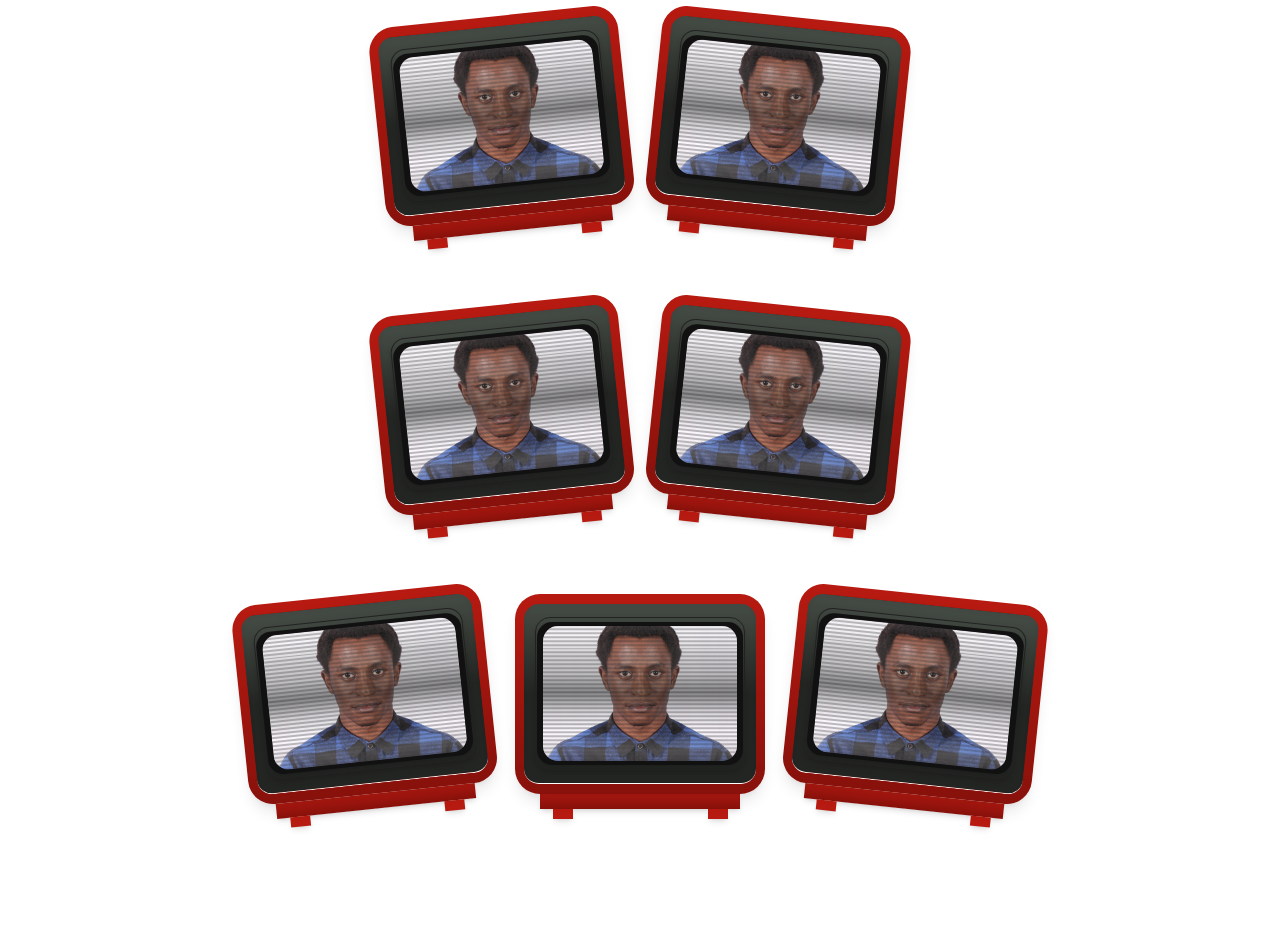
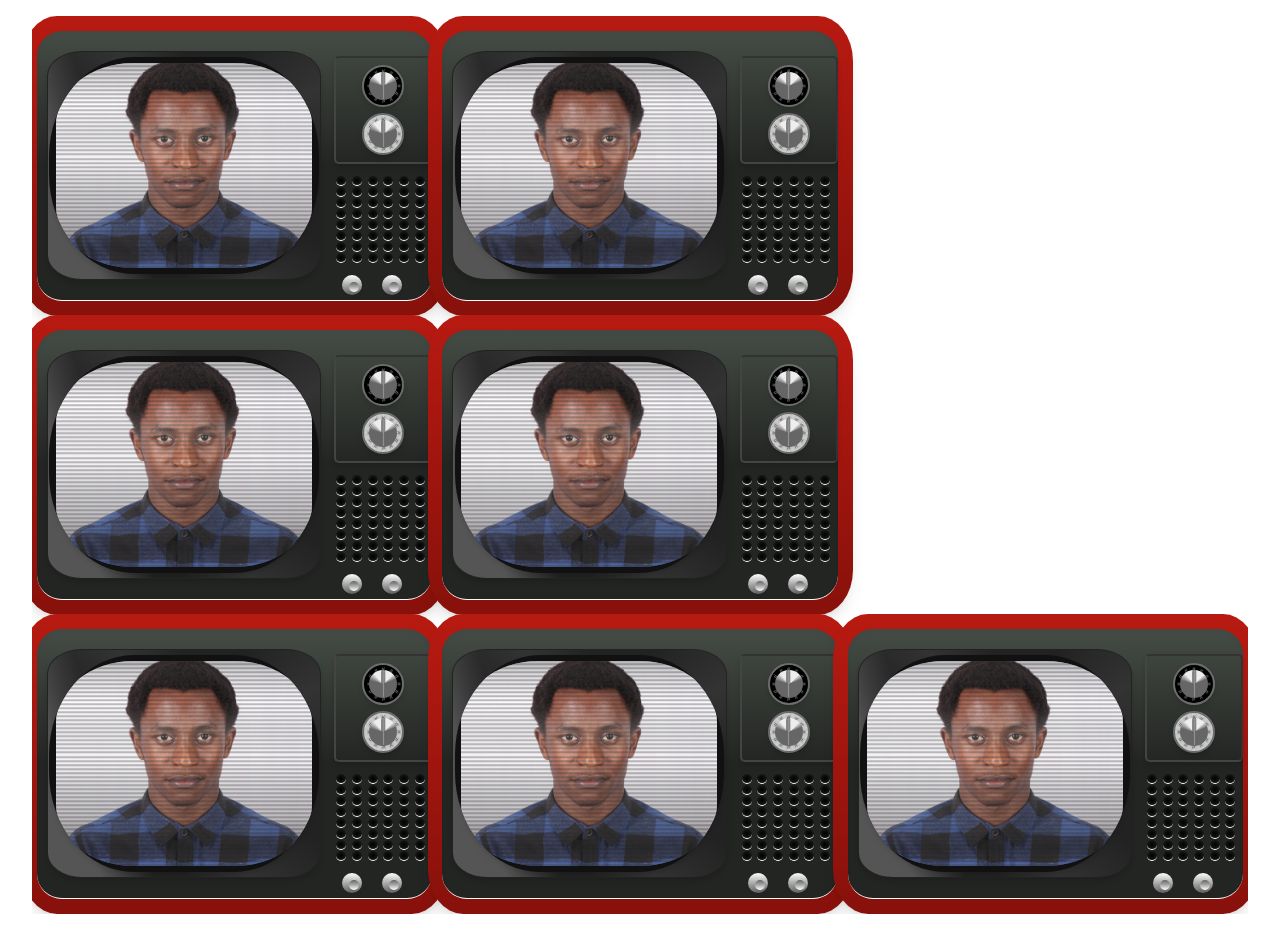
Before and after one commit to denismwangikimani/portfolio, a Next.js app: page / in a window 1280 px wide. Shown: the part 1840-2786 px from the top of the page. Before the commit the page ends 2755 px from the top, so only its background shows below. Built offline with nearby package versions, Linux system fonts and the light colour scheme.

Commit message:
feat: implement Footer component and integrate it into the homepage

```diff
--- a/src/components/RetroTVPortfolio.tsx
+++ b/src/components/RetroTVPortfolio.tsx
@@ -2,13 +2,16 @@
 
 import React, { useState } from "react";
 import { useRouter } from "next/navigation";
+import Image from "next/image";
+import TV from "./TV";
 
 const RetroTVPortfolio: React.FC = () => {
   const router = useRouter();
   const [hoveredTV, setHoveredTV] = useState<number | null>(null);
 
-  // Sample projects - replace with your actual projects
+  // Sample projects data structure
   const projects = [
+    // Top row (2 TVs)
     {
       id: 1,
       image: "/images/profile.jpg",
@@ -23,6 +26,7 @@ const RetroTVPortfolio: React.FC = () => {
       link: "/About",
       position: "top-right",
     },
+    // Middle row (2 TVs)
     {
       id: 3,
       image: "/images/profile.jpg",
@@ -37,6 +41,7 @@ const RetroTVPortfolio: React.FC = () => {
       link: "/About",
       position: "middle-right",
     },
+    // Bottom row (3 TVs)
     {
       id: 5,
       image: "/images/profile.jpg",
@@ -60,43 +65,29 @@ const RetroTVPortfolio: React.FC = () => {
     },
   ];
 
-  const handleTVClick = () => {
-    router.push("/About");
+  const handleTVClick = (link: string) => {
+    router.push(link);
   };
 
-  // Function to determine TV rotation based on position
-  const getTVRotation = (position: string) => {
-    if (position.includes("left")) return "-rotate-6";
-    if (position.includes("right")) return "rotate-6";
-    return "";
-  };
-
+  // Modified TV component that handles the media content
+  // Modified ProjectTV component that better integrates media with the TV screen
+  const ProjectTV: React.FC<{
+    project: (typeof projects)[0];
+  }> = ({ project }) => {
     return (
-    <div className="relative w-full min-h-screen bg-white py-16 px-4">
-      {/* Top row - 2 TVs */}
-      <div className="flex justify-center mb-16">
-        <div className="flex flex-wrap gap-6 justify-center max-w-6xl">
-          {projects
-            .filter((p) => p.position.startsWith("top"))
-            .map((project) => (
       <div
-                key={project.id}
-                className={`relative cursor-pointer transform ${getTVRotation(
-                  project.position
-                )} hover:scale-105 transition-transform duration-300`}
+        className="relative cursor-pointer"
         onMouseEnter={() => setHoveredTV(project.id)}
         onMouseLeave={() => setHoveredTV(null)}
-                onClick={handleTVClick}
+        onClick={() => handleTVClick(project.link)}
       >
-                <div className="television-container flex flex-col items-center z-[1]">
-                  <div className="television w-[250px] h-[200px] rounded-[25px] shadow-lg bg-gradient-to-b from-[#b71a11] to-[#88110b] flex justify-center items-center z-[2]">
-                    <div className="television-inner w-[93%] h-[90%] bg-gradient-to-b from-[#454c45] via-[#232522] to-[#232522] border-b border-white shadow-inner rounded-[15px] flex items-center justify-center overflow-hidden">
-                      <div className="television-screen-container border border-[#222] shadow-md rounded-[15px] w-[90%] h-[85%] overflow-hidden flex justify-center items-center">
-                        <div className="television-crt w-[99%] h-[95%] bg-[#111] shadow-md rounded-[15px] overflow-hidden flex justify-center items-center">
-                          <div className="television-screen bg-[#302d30] w-[95%] h-[95%] rounded-[15px] shadow-inner overflow-hidden relative">
-                            {hoveredTV === project.id ? (
+        {/* First render the TV */}
+        <div className="relative">
+          <TV
+            screenContent={
+              hoveredTV === project.id ? (
                 <video
-                                className="w-full h-full object-cover"
+                  className="w-full h-full object-cover rounded-[25px]"
                   autoPlay
                   muted
                   loop
@@ -104,150 +95,64 @@ const RetroTVPortfolio: React.FC = () => {
                   <source src={project.video} type="video/mp4" />
                 </video>
               ) : (
-                              <img
+                <Image
                   src={project.image}
                   alt={`Project ${project.id}`}
-                                className="w-full h-full object-cover"
+                  layout="fill"
+                  objectFit="cover"
+                  className="rounded-[25px]"
                 />
-                            )}
-                            <div className="noise absolute inset-0 z-[1] pointer-events-none bg-[linear-gradient(to_bottom,transparent,#aaa4,#8881,#6664,#4445,#2228,#4443,transparent),repeating-linear-gradient(transparent_0_2px,rgba(37,36,41,0.3)_2px_4px)] animate-scanlines"></div>
+              )
+            }
+          />
         </div>
       </div>
+    );
+  };
+
+  return (
+    <div className="w-full overflow-hidden">
+      {/* Stacked TV Grid: 3-2-2 from bottom to top */}
+      <div className="grid grid-cols-1 gap-0">
+        {/* Top row - 2 TVs */}
+        <div className="flex justify-start items-end gap-0">
+          {projects
+            .filter(p => p.position.startsWith("top"))
+            .map(project => (
+              <div key={project.id} className="w-1/3">
+                <ProjectTV project={project} />
               </div>
+            ))}
         </div>
+
+        {/* Middle row - 2 TVs - increased negative margin */}
+        <div
+          className="flex justify-start items-end gap-0"
+          style={{ marginTop: "-65px" }} // More negative margin
+        >
+          {projects
+            .filter(p => p.position.startsWith("middle"))
+            .map(project => (
+              <div key={project.id} className="w-1/3">
+                <ProjectTV project={project} />
               </div>
-                  <div className="television-base w-[200px] h-[15px] bg-gradient-to-b from-[#b71a11] to-[#88110b] flex justify-between items-center shadow-md"></div>
-                  <div className="foot-container w-[70%] flex justify-between">
-                    <div className="foot left w-5 h-2.5 bg-[#b71a11] shadow-md"></div>
-                    <div className="foot right w-5 h-2.5 bg-[#b71a11] shadow-md"></div>
+            ))}
         </div>
-                </div>
+
+        {/* Bottom row - 3 TVs - increased negative margin */}
+        <div
+          className="flex justify-start items-end gap-0"
+          style={{ marginTop: "-65px" }} // More negative margin
+        >
+          {projects
+            .filter(p => p.position.startsWith("bottom"))
+            .map(project => (
+              <div key={project.id} className="w-1/3">
+                <ProjectTV project={project} />
               </div>
             ))}
         </div>
       </div>
-
-      {/* Middle row - 2 TVs */}
-      <div className="flex justify-center mb-16">
-        <div className="flex flex-wrap gap-6 justify-center max-w-6xl">
-          {projects
-            .filter((p) => p.position.startsWith("middle"))
-            .map((project) => (
-              <div
-                key={project.id}
-                className={`relative cursor-pointer transform ${getTVRotation(
-                  project.position
-                )} hover:scale-105 transition-transform duration-300`}
-                onMouseEnter={() => setHoveredTV(project.id)}
-                onMouseLeave={() => setHoveredTV(null)}
-                onClick={handleTVClick}
-              >
-                <div className="television-container flex flex-col items-center z-[1]">
-                  <div className="television w-[250px] h-[200px] rounded-[25px] shadow-lg bg-gradient-to-b from-[#b71a11] to-[#88110b] flex justify-center items-center z-[2]">
-                    <div className="television-inner w-[93%] h-[90%] bg-gradient-to-b from-[#454c45] via-[#232522] to-[#232522] border-b border-white shadow-inner rounded-[15px] flex items-center justify-center overflow-hidden">
-                      <div className="television-screen-container border border-[#222] shadow-md rounded-[15px] w-[90%] h-[85%] overflow-hidden flex justify-center items-center">
-                        <div className="television-crt w-[99%] h-[95%] bg-[#111] shadow-md rounded-[15px] overflow-hidden flex justify-center items-center">
-                          <div className="television-screen bg-[#302d30] w-[95%] h-[95%] rounded-[15px] shadow-inner overflow-hidden relative">
-                            {hoveredTV === project.id ? (
-                              <video
-                                className="w-full h-full object-cover"
-                                autoPlay
-                                muted
-                                loop
-                              >
-                                <source src={project.video} type="video/mp4" />
-                              </video>
-                            ) : (
-                              <img
-                                src={project.image}
-                                alt={`Project ${project.id}`}
-                                className="w-full h-full object-cover"
-                              />
-                            )}
-                            <div className="noise absolute inset-0 z-[1] pointer-events-none bg-[linear-gradient(to_bottom,transparent,#aaa4,#8881,#6664,#4445,#2228,#4443,transparent),repeating-linear-gradient(transparent_0_2px,rgba(37,36,41,0.3)_2px_4px)] animate-scanlines"></div>
-                          </div>
-                        </div>
-                      </div>
-                    </div>
-                  </div>
-                  <div className="television-base w-[200px] h-[15px] bg-gradient-to-b from-[#b71a11] to-[#88110b] flex justify-between items-center shadow-md"></div>
-                  <div className="foot-container w-[70%] flex justify-between">
-                    <div className="foot left w-5 h-2.5 bg-[#b71a11] shadow-md"></div>
-                    <div className="foot right w-5 h-2.5 bg-[#b71a11] shadow-md"></div>
-                  </div>
-                </div>
-              </div>
-            ))}
-        </div>
-      </div>
-
-      {/* Bottom row - 3 TVs */}
-      <div className="flex justify-center">
-        <div className="flex flex-wrap gap-6 justify-center max-w-6xl">
-          {projects
-            .filter((p) => p.position.startsWith("bottom"))
-            .map((project) => (
-              <div
-                key={project.id}
-                className={`relative cursor-pointer transform ${getTVRotation(
-                  project.position
-                )} hover:scale-105 transition-transform duration-300`}
-                onMouseEnter={() => setHoveredTV(project.id)}
-                onMouseLeave={() => setHoveredTV(null)}
-                onClick={handleTVClick}
-              >
-                <div className="television-container flex flex-col items-center z-[1]">
-                  <div className="television w-[250px] h-[200px] rounded-[25px] shadow-lg bg-gradient-to-b from-[#b71a11] to-[#88110b] flex justify-center items-center z-[2]">
-                    <div className="television-inner w-[93%] h-[90%] bg-gradient-to-b from-[#454c45] via-[#232522] to-[#232522] border-b border-white shadow-inner rounded-[15px] flex items-center justify-center overflow-hidden">
-                      <div className="television-screen-container border border-[#222] shadow-md rounded-[15px] w-[90%] h-[85%] overflow-hidden flex justify-center items-center">
-                        <div className="television-crt w-[99%] h-[95%] bg-[#111] shadow-md rounded-[15px] overflow-hidden flex justify-center items-center">
-                          <div className="television-screen bg-[#302d30] w-[95%] h-[95%] rounded-[15px] shadow-inner overflow-hidden relative">
-                            {hoveredTV === project.id ? (
-                              <video
-                                className="w-full h-full object-cover"
-                                autoPlay
-                                muted
-                                loop
-                              >
-                                <source src={project.video} type="video/mp4" />
-                              </video>
-                            ) : (
-                              <img
-                                src={project.image}
-                                alt={`Project ${project.id}`}
-                                className="w-full h-full object-cover"
-                              />
-                            )}
-                            <div className="noise absolute inset-0 z-[1] pointer-events-none bg-[linear-gradient(to_bottom,transparent,#aaa4,#8881,#6664,#4445,#2228,#4443,transparent),repeating-linear-gradient(transparent_0_2px,rgba(37,36,41,0.3)_2px_4px)] animate-scanlines"></div>
-                          </div>
-                        </div>
-                      </div>
-                    </div>
-                  </div>
-                  <div className="television-base w-[200px] h-[15px] bg-gradient-to-b from-[#b71a11] to-[#88110b] flex justify-between items-center shadow-md"></div>
-                  <div className="foot-container w-[70%] flex justify-between">
-                    <div className="foot left w-5 h-2.5 bg-[#b71a11] shadow-md"></div>
-                    <div className="foot right w-5 h-2.5 bg-[#b71a11] shadow-md"></div>
-                  </div>
-                </div>
-              </div>
-            ))}
-        </div>
-      </div>
-
-      <style jsx>{`
-        @keyframes scanlines {
-          0% {
-            background-position-y: 0, 0;
-          }
-          100% {
-            background-position-y: -221px, -150px;
-          }
-        }
-        .animate-scanlines {
-          animation: scanlines 8s linear infinite;
-        }
-      `}</style>
     </div>
   );
 };
--- a/src/components/TV.tsx
+++ b/src/components/TV.tsx
@@ -1,10 +1,13 @@
 "use client";
 
-import React, { useState } from "react";
-//import styles from "./RetroTV.module.css";
+import React, { useState, ReactNode } from "react";
 
-const RetroTV: React.FC = () => {
-  const [powerOn, setPowerOn] = useState(false);
+interface RetroTVProps {
+  screenContent?: ReactNode;
+}
+
+const RetroTV: React.FC<RetroTVProps> = ({ screenContent }) => {
+  const [powerOn, setPowerOn] = useState(true); // Default to powered on for project display
   const [channelValue, setChannelValue] = useState(0);
   const [volumeValue, setVolumeValue] = useState(0);
 
@@ -27,14 +30,14 @@ const RetroTV: React.FC = () => {
         <div className="television-container flex flex-col items-center z-[1]">
           <div className="television w-[425px] h-[300px] rounded-[35px/45px] shadow-lg bg-gradient-to-b from-[#b71a11] to-[#88110b] flex justify-center items-center z-[2]">
             <div className="television-inner w-[93%] h-[90%] bg-gradient-to-b from-[#454c45] via-[#232522] to-[#232522] border-b border-white shadow-inner relative grid grid-cols-[3fr_1fr] grid-rows-[0.8fr] content-center gap-[3px] rounded-[25px/25px]">
-
               {/* Screen */}
               <div className="television-screen-container border border-[#222] shadow-md rounded-[35px/25px] m-[10px] overflow-hidden flex justify-center items-center bg-[linear-gradient(70deg,#555_15%,transparent_30%),repeating-conic-gradient(#222_0_30deg,#333_60deg,#222_90deg)]">
                 <div className="television-crt w-[99%] h-[95%] bg-[#111] shadow-md rounded-[85px/100px] overflow-hidden flex justify-center items-center">
                   <div className="television-screen bg-[#302d30] w-[95%] h-[95%] rounded-[30%] shadow-inner overflow-hidden relative">
-
-                    {/* TV Screen Content */}
-                    <div className={`logo-container absolute z-[0] w-full h-full flex justify-center items-center`}>
+                    {/* TV Screen Content - now using provided content */}
+                    <div className="absolute inset-0 flex justify-center items-center z-[1]">
+                      {screenContent || (
+                        <div className="logo-container flex justify-center items-center">
                           <div className="logo bg-[#f34b59] w-[45px] h-[32px] rounded-[8px] mr-[5px] grid place-items-center">
                             <div className="play w-[15px] h-[15px] bg-white clip-triangle"></div>
                           </div>
@@ -42,18 +45,25 @@ const RetroTV: React.FC = () => {
                             YouTube
                           </div>
                         </div>
+                      )}
+                    </div>
 
-                    {/* TV Effects */}
-                    <div className="noise w-full h-full bg-[linear-gradient(to_bottom,transparent,#aaa4,#8881,#6664,#4445,#2228,#4443,transparent),repeating-linear-gradient(transparent_0_2px,rgba(37,36,41,0.3)_2px_4px)] animate-scanlines absolute inset-0 z-[4]"></div>
+                    {/* TV Effects - kept on top of content */}
+                    <div className="noise w-full h-full bg-[linear-gradient(to_bottom,transparent,#aaa4,#8881,#6664,#4445,#2228,#4443,transparent),repeating-linear-gradient(transparent_0_2px,rgba(37,36,41,0.3)_2px_4px)] animate-scanlines absolute inset-0 z-[4] pointer-events-none"></div>
 
                     {/* Power Off Overlay */}
-                    <div className={`off w-full h-full bg-[radial-gradient(#222,#1a1a1a,#111)] absolute top-0 transition-opacity duration-500 z-[5] ${powerOn ? "opacity-0" : "opacity-100"}`}></div>
+                    <div
+                      className={`off w-full h-full bg-[radial-gradient(#222,#1a1a1a,#111)] absolute top-0 transition-opacity duration-500 z-[5] ${
+                        powerOn ? "opacity-0" : "opacity-100"
+                      }`}
+                    ></div>
                   </div>
                 </div>
               </div>
 
-              {/* Controls */}
+              {/* Controls - rest of TV component remains the same */}
               <div className="television-lateral grid grid-rows-[1.1fr_1fr] gap-[12px] my-[15px] ml-0">
+                {/* ...existing controls code... */}
                 <div className="dial-container border-2 border-[#333] border-l-[#444] border-b-[#444] rounded-[5px] shadow-md flex flex-col justify-center gap-[6px] items-center">
                   {/* Channel Button */}
                   <div
@@ -62,8 +72,17 @@ const RetroTV: React.FC = () => {
                     onContextMenu={(e) => moveSelector("channel", -1, e)}
                   >
                     <div className="data-container flex justify-center w-full h-full">
-                      {Array(12).fill(0).map((_, i) => (
-                        <div key={`channel-${i}`} className="data text-[#888] text-[6px] shadow-sm absolute top-0 h-full" style={{ transform: `rotate(${i * 30}deg)`, transformOrigin: '50% 50%' }}>
+                      {Array(12)
+                        .fill(0)
+                        .map((_, i) => (
+                          <div
+                            key={`channel-${i}`}
+                            className="data text-[#888] text-[6px] shadow-sm absolute top-0 h-full"
+                            style={{
+                              transform: `rotate(${i * 30}deg)`,
+                              transformOrigin: "50% 50%",
+                            }}
+                          >
                             #
                           </div>
                         ))}
@@ -82,8 +101,17 @@ const RetroTV: React.FC = () => {
                     onContextMenu={(e) => moveSelector("volume", -1, e)}
                   >
                     <div className="data-container flex justify-center w-full h-full">
-                      {Array(12).fill(0).map((_, i) => (
-                        <div key={`volume-${i}`} className="data text-[#444] text-[6px] shadow-sm absolute top-0 h-full" style={{ transform: `rotate(${i * 30}deg)`, transformOrigin: '50% 50%' }}>
+                      {Array(12)
+                        .fill(0)
+                        .map((_, i) => (
+                          <div
+                            key={`volume-${i}`}
+                            className="data text-[#444] text-[6px] shadow-sm absolute top-0 h-full"
+                            style={{
+                              transform: `rotate(${i * 30}deg)`,
+                              transformOrigin: "50% 50%",
+                            }}
+                          >
                             #
                           </div>
                         ))}
@@ -96,10 +124,14 @@ const RetroTV: React.FC = () => {
                   </div>
                 </div>
 
-                {/* Speaker */}
                 <div className="speaker-container grid grid-cols-6 gap-[1px_0] mb-[12px] mx-[2px]">
-                  {Array(48).fill(0).map((_, i) => (
-                    <div key={i} className="w-[10px] h-[10px] bg-[radial-gradient(#000,#222)] rounded-full border-b border-white"></div>
+                  {Array(48)
+                    .fill(0)
+                    .map((_, i) => (
+                      <div
+                        key={i}
+                        className="w-[10px] h-[10px] bg-[radial-gradient(#000,#222)] rounded-full border-b border-white"
+                      ></div>
                     ))}
                 </div>
               </div>
@@ -118,36 +150,17 @@ const RetroTV: React.FC = () => {
               </div>
             </div>
           </div>
-
-          {/* TV Base */}
-          <div className="television-base w-[350px] h-[25px] bg-gradient-to-b from-[#b71a11] to-[#88110b] flex justify-between items-center shadow-md relative">
-            <div className="slots w-1/2 h-[15px] flex justify-center">
-              <div className="slot w-1 h-full bg-[#0b0000] ml-[3px] rounded-sm"></div>
-              <div className="slot w-1 h-full bg-[#0b0000] ml-[3px] rounded-sm"></div>
-              <div className="slot w-1 h-full bg-[#0b0000] ml-[3px] rounded-sm"></div>
-            </div>
-            <div className="slots w-1/2 h-[15px] flex justify-center">
-              <div className="slot w-1 h-full bg-[#0b0000] ml-[3px] rounded-sm"></div>
-              <div className="slot w-1 h-full bg-[#0b0000] ml-[3px] rounded-sm"></div>
-              <div className="slot w-1 h-full bg-[#0b0000] ml-[3px] rounded-sm"></div>
-              <div className="slot w-1 h-full bg-[#0b0000] ml-[3px] rounded-sm"></div>
-              <div className="slot w-1 h-full bg-[#0b0000] ml-[3px] rounded-sm"></div>
-              <div className="slot w-1 h-full bg-[#0b0000] ml-[3px] rounded-sm"></div>
-            </div>
-          </div>
-
-          {/* TV Feet */}
-          <div className="foot-container w-[70%] flex justify-between">
-            <div className="foot left w-5 h-2.5 bg-[#b71a11] shadow-md"></div>
-            <div className="foot right w-5 h-2.5 bg-[#b71a11] shadow-md"></div>
-          </div>
         </div>
       </div>
 
       <style jsx>{`
         @keyframes scanlines {
-          0% { background-position-y: 0, 0; }
-          100% { background-position-y: -221px, -150px; }
+          0% {
+            background-position-y: 0, 0;
+          }
+          100% {
+            background-position-y: -221px, -150px;
+          }
         }
         .animate-scanlines {
           animation: scanlines 8s linear infinite;
```
Lines whose indentation alone changed are shown as unchanged.
